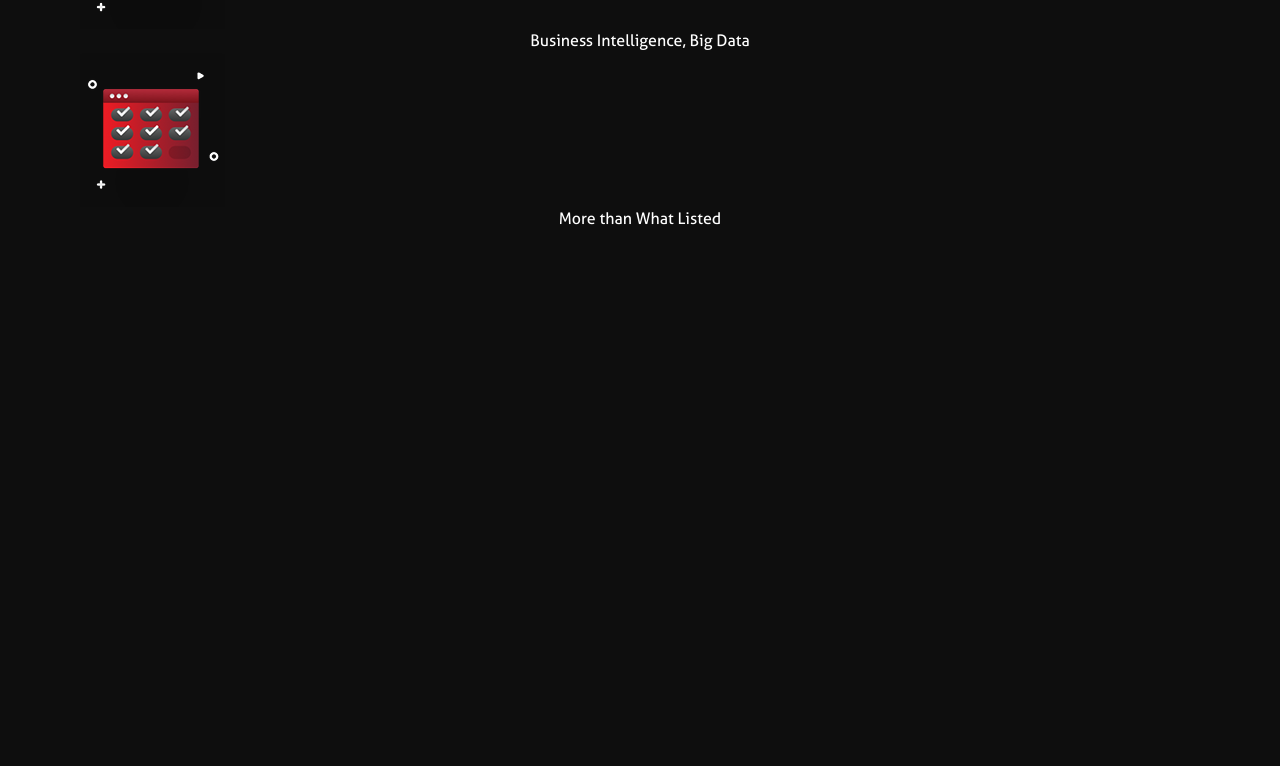
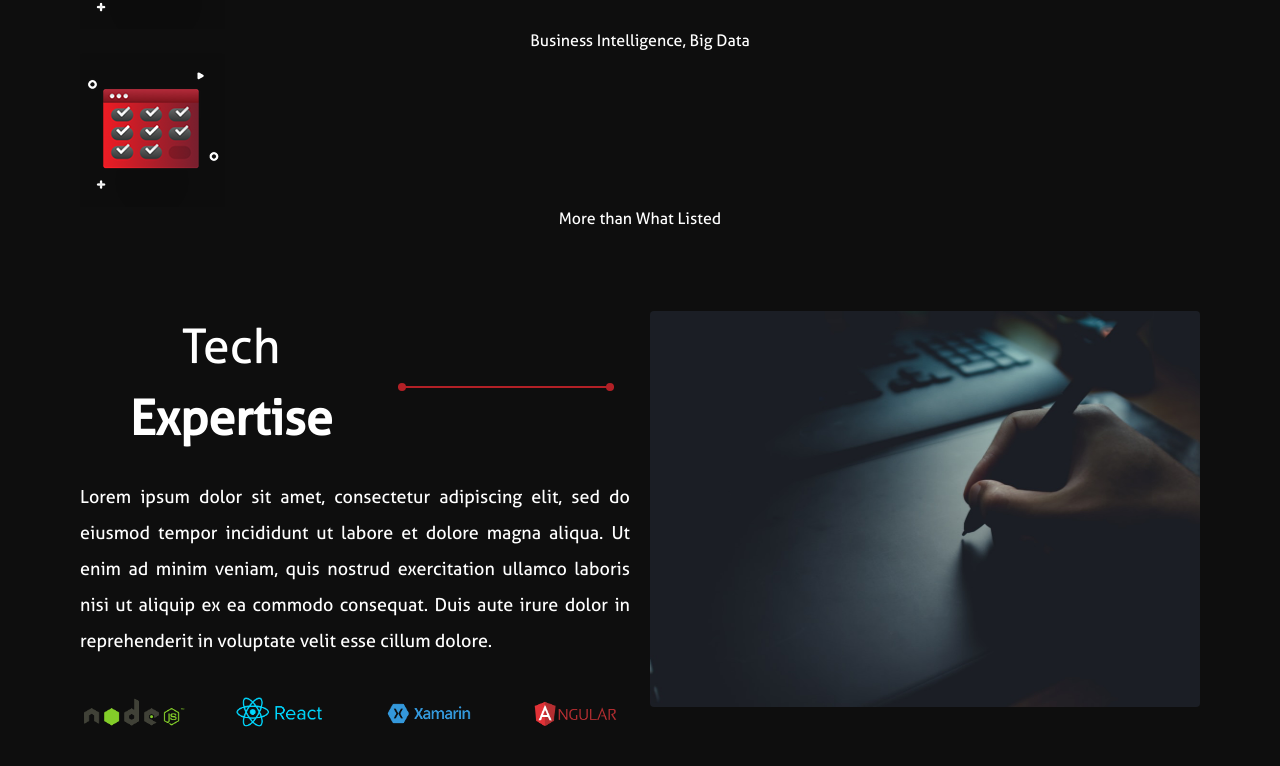
Before and after one commit to hudaprs/bts_new, a React (Create React App) app: page / in a window 1280 px wide. Shown: the part 1789-2555 px from the top of the page. Before the commit the page ends 2060 px from the top, so only its background shows below. Built offline with nearby package versions, Linux system fonts and the light colour scheme.

Commit message:
add home tech expertise and make it responsive

```diff
--- a/src/components/main/home/Home.js
+++ b/src/components/main/home/Home.js
@@ -4,12 +4,14 @@ import React from "react"
 import MainLayout from "../../layouts/MainLayout"
 import HomeShowcase from "./HomeShowcase"
 import HomeServices from "./HomeServices"
+import HomeTechExpertise from "./HomeTechExpertise"
 
 const Home = () => {
   return (
     <MainLayout>
       <HomeShowcase />
       <HomeServices />
+      <HomeTechExpertise />
     </MainLayout>
   )
 }
--- /dev/null
+++ b/src/components/main/home/HomeTechExpertise.js
@@ -0,0 +1,85 @@
+import React from "react"
+
+const TechExpertise = () => {
+  return (
+    <div className='px-16 md:px-20 py-10 font-primary'>
+      <div className='grid grid-cols-1 md:grid-cols-2 gap-5'>
+        <div className=''>
+          {/* Header */}
+          <div className='flex flex-col md:flex-row items-center mb-6'>
+            <h3 className='text-center text-2xl md:text-5xl w-full md:w-7/12'>
+              Tech <strong>Expertise</strong>
+            </h3>
+            <div className='border border-primary h-0  mx-4 flex relative justify-between items-center w-full md:w-5/12 mt-2'>
+              <div
+                className='bg-primary rounded-full h-2 w-2 absolute'
+                style={{ left: "-1px" }}
+              ></div>
+              <div
+                className='bg-primary rounded-full h-2 w-2 absolute'
+                style={{ right: "-1px" }}
+              ></div>
+            </div>
+          </div>
+
+          <p
+            className='leading-loose text-justify hidden md:block'
+            style={{ fontSize: "18px" }}
+          >
+            Lorem ipsum dolor sit amet, consectetur adipiscing elit, sed do
+            eiusmod tempor incididunt ut labore et dolore magna aliqua. Ut enim
+            ad minim veniam, quis nostrud exercitation ullamco laboris nisi ut
+            aliquip ex ea commodo consequat. Duis aute irure dolor in
+            reprehenderit in voluptate velit esse cillum dolore.
+          </p>
+
+          {/* Tech List */}
+          <div className='flex flex-col md:flex-row items-center justify-between'>
+            <img
+              src={require("../../../assets/img/Home/TechExpertise/Node.png")}
+              alt='Node'
+              style={styles.techListImg}
+            />
+            <img
+              src={require("../../../assets/img/Home/TechExpertise/React.png")}
+              alt='React'
+              style={styles.techListImg}
+            />
+            <img
+              src={require("../../../assets/img/Home/TechExpertise/Xamarin.png")}
+              alt='Xamarin'
+              style={styles.techListImg}
+            />
+            <img
+              src={require("../../../assets/img/Home/TechExpertise/Angular.png")}
+              alt='Angular'
+              style={styles.techListImg}
+            />
+          </div>
+        </div>
+
+        <div className='hidden md:block'>
+          <img
+            src={require("../../../assets/img/Home/TechExpertise/1.png")}
+            alt='Tech Expertise'
+            className='rounded'
+            style={styles.techExpertiseImg}
+          />
+        </div>
+      </div>
+    </div>
+  )
+}
+
+const styles = {
+  techListImg: {
+    width: "109px",
+    height: "109px"
+  },
+  techExpertiseImg: {
+    width: "573px",
+    height: "396px"
+  }
+}
+
+export default TechExpertise
```
